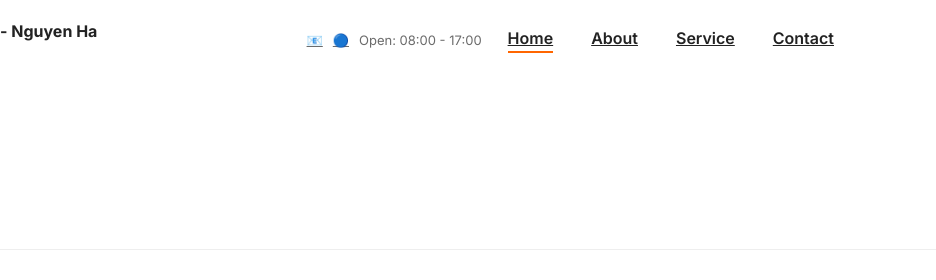
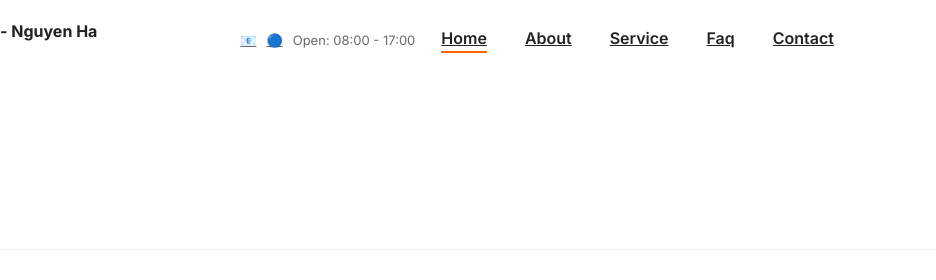
Before and after one commit to motorbikenguyenha/en, a plain HTML site: page index.html in a window 1280 px wide. Shown: the top 280 px of the page, 344-1280 px from the left. Drawn offline with Linux system fonts and the light colour scheme.

Commit message:
Update index.html

```diff
--- a/index.html
+++ b/index.html
@@ -230,6 +230,7 @@
             <a href="index.html" class="active">Home</a>
             <a href="about.html">About</a>
             <a href="service.html">Service</a>
+            <a href=faq.html">Faq</a>
             <a href="contact.html">Contact</a>
           </div>
 
```
